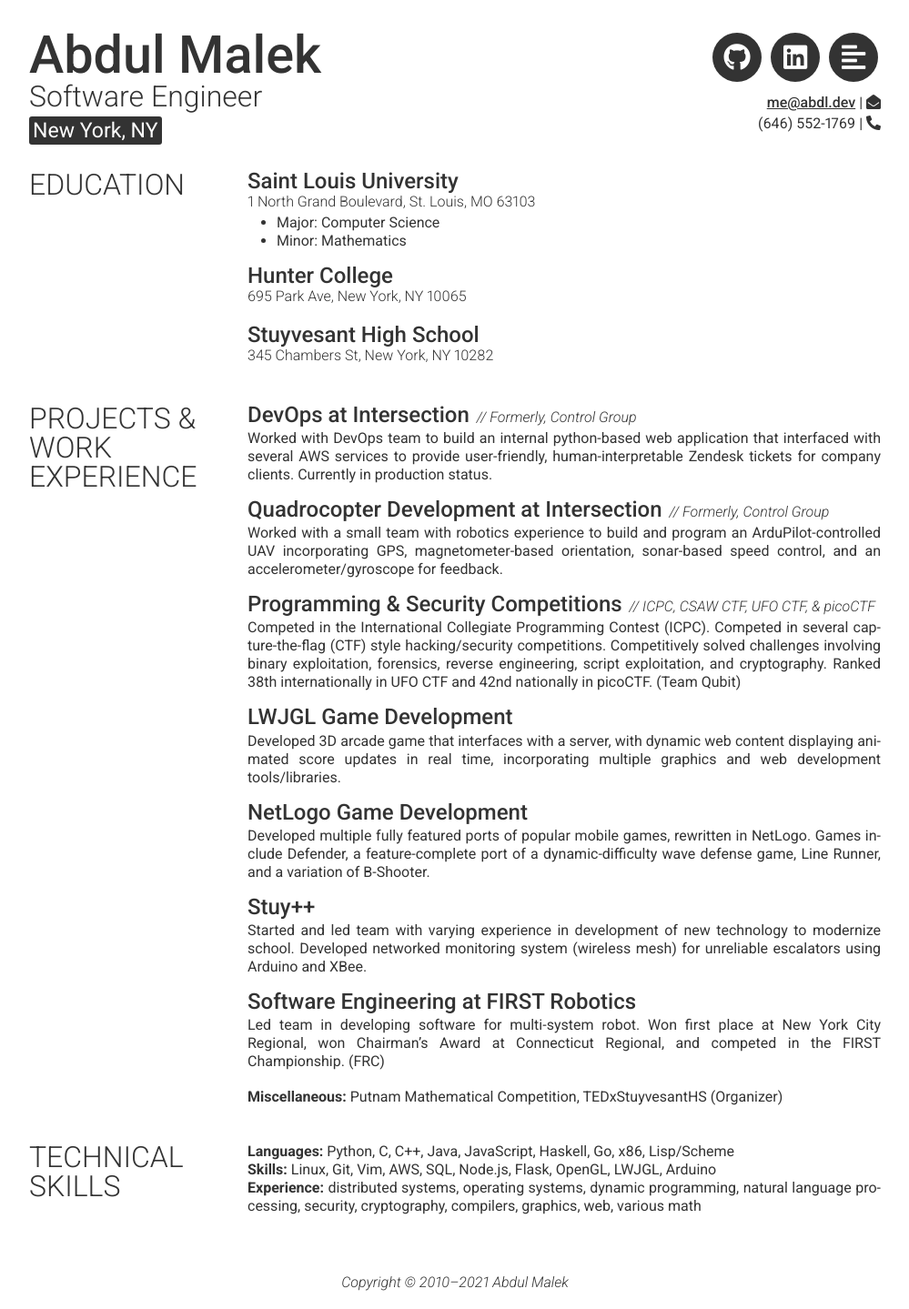
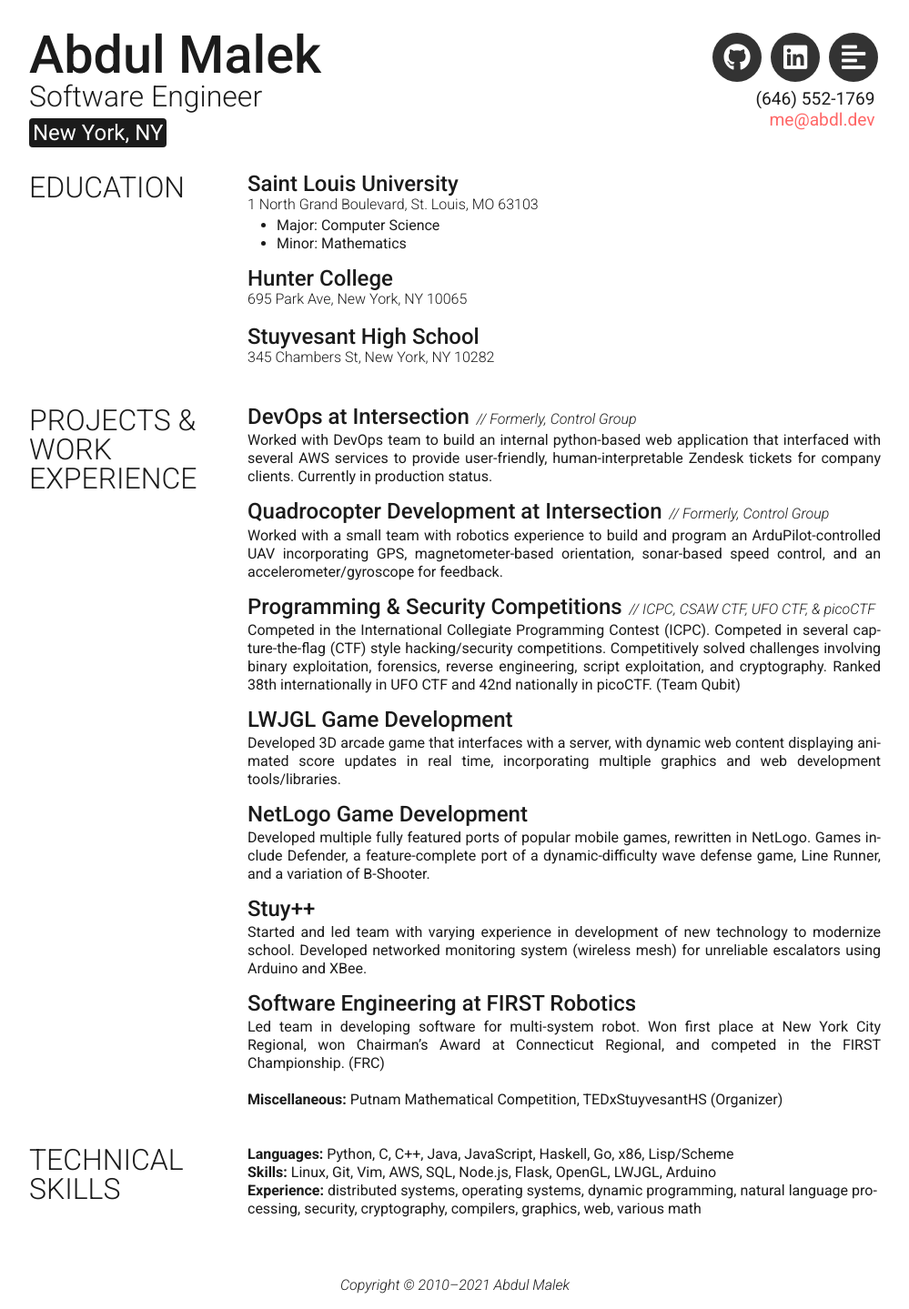
Before and after one commit to abdl-dev/abdl-dev.github.io, a Jekyll site: the page built from index.md, in a window 1280 px wide. Shown: the whole page at 91% size, without its empty margins (140-1139 px from the left). Built offline with Jekyll 4.4.1, drawn with Linux system fonts in a browser that asks for light colours.

Commit message:
separate light and dark colorschemes

```diff
--- a/_includes/header.html
+++ b/_includes/header.html
@@ -2,8 +2,8 @@
 	<div class="row">
 		<div class="col-12 col-md-7 header-left">
 			<h1>{{ site.name }}</h1>
-			<h3>{{ site.title }}</h3>
-			<h4><mark>{{ site.location }}</mark></h4>
+			<h2>{{ site.title }}</h2>
+			<h3><mark>{{ site.location }}</mark></h3>
 		</div>
 		<div class="col-12 col-md-5 header-right">
 			<ul class="icons">
@@ -23,12 +23,8 @@
 					</a>
 				</li>
 			</ul>
-			<p>
-				<a href="mailto:{{ site.email }}">{{ site.email }}</a> | <i class="fas fa-envelope-open"></i>
-			</p>
-			<p>
-				{{ site.phone }} | <i class="fas fa-phone-alt"></i>
-			</p>
+			<p>{{ site.phone }}</p>
+			<p><a href="mailto:{{ site.email }}">{{ site.email }}</a></p>
 		</div>
 	</div>
 </div>
--- a/_includes/section.html
+++ b/_includes/section.html
@@ -1,3 +1,3 @@
 <div class="col-12 col-md-3 col-print-12">
-	<h2>{{ include.section-title }}</h2>
+	<h4>{{ include.section-title }}</h4>
 </div>
--- a/_sass/button.scss
+++ b/_sass/button.scss
@@ -137,7 +137,7 @@
 	padding: 0;
 	font-size: 1rem;
 	margin-top: 1px;
-	margin-bottom:10px;
+	margin-bottom: 0.25rem;
 	text-align: right;
 }
 
--- a/_sass/custom.scss
+++ b/_sass/custom.scss
@@ -1,24 +1,43 @@
 .light {
-	background-color: #ffffff;
-	color: #333;
-
+	color: #1B1B1B;
+	background-color: #FFFFFF;
+	mark {
+		color: #FFFFFF;
+		background-color: #1B1B1B;
+		padding: 2px 4px;
+		border-radius: 4px;
+	}
+	a {
+		color: #FF6666;
+		text-decoration: none;
+		transition: color 100ms ease;
+	}
+	a:active,
+	a:focus,
+	a:hover {
+		color: #1B1B1B;
+	}
 }
 
 .dark {
-	background-color: #222;
-	color: #e6e6e6;
+	color: #EAEAEA;
+	background-color: #1B1B1B;
 	mark {
-		color: #222;
-		background-color: #e6e6e6;
+		color: #1B1B1B;
+		background-color: #EAEAEA;
+		padding: 2px 4px;
+		border-radius: 4px;
 	}
-
 	a {
-		color: #477dca;
+		color: #FF6666;
+		text-decoration: none;
+		transition: color 100ms ease;
 	}
-}
-
-.center-text {
-	text-align: center;
+	a:active,
+	a:focus,
+	a:hover {
+		color: #EAEAEA;
+	}
 }
 
 .container {
@@ -28,11 +47,9 @@
 
 .header-container {
 	margin-top: 2rem;
+	margin-bottom: 1.5rem;
 }
 
-.header-right {
-	text-align: right;
-}
 
 .header-left {
 	@media print {
@@ -41,21 +58,11 @@
 }
 
 .header-right p {
-	font-size: 1.0rem;
 	text-align: right;
+	line-height: 1.2;
+	font-size: 1.2rem;
+	margin: 0rem 0.4rem;
 }
-
-
-
-.header-right p {
-	margin-bottom: 3px;
-}
-
-.header-right a{
-	color:inherit;
-	font-weight:500;
-}
-
 
 .section-text{
 }
@@ -68,7 +75,6 @@
 		margin-bottom: 0.2rem;
 
 		.title {
-			margin: 0 0 0 0;
 			display: inline;
 
 			a {
@@ -96,6 +102,9 @@
 		}
 
 	}
+	.description {
+		text-align: justify;
+	}
 }
 
 
--- a/_sass/main.scss
+++ b/_sass/main.scss
@@ -5,47 +5,43 @@
 
 body {
 	font-family: Roboto, sans-serif;
-	font-family: Roboto, sans-serif;
-	font-feature-settings: "kern", "liga", "pnum";
 	font-size: 1rem;
 	line-height: 1.25;
 	hyphens: auto;
 }
 
-h1, h2, h3, h4, h5, h6 {
+h1,
+h2,
+h3,
+h4,
+h5,
+h6 {
 	line-height: 1.0;
-}
-
-a {
-	color: #477dca;
-	transition: color 150ms ease;
-}
-a:active,
-a:focus,
-a:hover {
-	color: #355e98;
+	margin-bottom: 0rem;
 }
 
 h1 {
 	font-weight: 500;
 	font-size: 3.6rem;
-	margin-bottom: 0;
 }
 
 h2 {
 	font-weight: 300;
 	font-size: 2.0rem;
-}
-
-h3 {
-	font-weight: 300;
-	font-size: 2.0rem;
+	margin-bottom: 0.75rem;
 }
 
 
+h3 {
+	font-weight: 400;
+	font-size: 1.5rem;
+	margin-bottom: 0.5rem;
+}
+
 h4 {
-	font-weight: 400;
-	font-size: 1.6rem;
+	font-weight: 300;
+	font-size: 2.0rem;
+	margin-bottom: 0.5rem;
 }
 
 h5 {
@@ -53,19 +49,13 @@
 	font-size: 1.5rem;
 }
 
-p, ul {
-	text-align: justify;
+h6 {
+	font-weight: 500;
+	font-size: 1.5rem;
+}
+
+
+p,
+ul {
 	margin-bottom: 0rem;
 }
-
-a i {
-	font-size:1.6rem;
-}
-
-mark {
-	padding: 2px 4px;
-	font-size: 90%;
-	color: #fff;
-	background-color: #333;
-	border-radius: 3px;
-}
--- a/_sass/media.scss
+++ b/_sass/media.scss
@@ -1,8 +1,8 @@
 @media print {
 	* {
-		color:#000!important;
-		text-shadow:none!important;
-		background: white!important;
+		color: black !important;
+		background-color: white !important;
+		text-shadow:none !important;
 	}
 
 	.layout {
```
